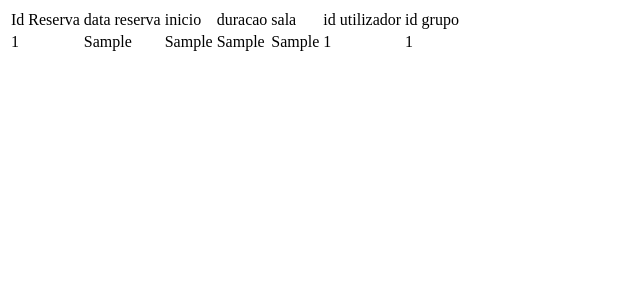
After one commit to FlashW1W/TalkALot, a PHP site: page /teste.php in a window 1280 px wide. The commit adds this page. Shown: the top 300 px of the page, without its empty margins (0-640 px from the left). Run offline with PHP 8.4, Linux system fonts and the light colour scheme; tables that the repository leaves empty or names only in its code hold one stand-in row (values such as "Sample post").

```diff
--- /dev/null
+++ b/teste.php
@@ -0,0 +1,50 @@
+<!DOCTYPE html>
+<html lang="en">
+<head>
+    <meta charset="UTF-8">
+    <meta name="viewport" content="width=device-width, initial-scale=1.0">
+    <meta http-equiv="X-UA-Compatible" content="ie=edge">
+    <title>Document</title>
+</head>
+<body>
+
+<?php
+
+$server = mysql_connect("localhost","root", "");
+$db =  mysql_select_db("lrm_v2",$server);
+$query = mysql_query("select * from reserva");
+?>
+
+
+<table class="striped">
+            <tr class="header">
+                <td>Id Reserva</td>
+                <td>data reserva</td>
+                <td>inicio</td>
+                <td>duracao</td>
+                <td>sala</td>
+                <td>id utilizador</td>
+                <td>id grupo</td>
+
+            </tr>
+            <?php
+               while ($row = mysql_fetch_array($query)) {
+                   echo "<tr>";
+                   echo "<td>".$row[id_reserva]."</td>";
+                   echo "<td>".$row[reserv_data]."</td>";
+                   echo "<td>".$row[reserv_hora_inicio]."</td>";
+                   echo "<td>".$row[reserv_duracao]."</td>";
+                   echo "<td>".$row[reserv_sala]."</td>";
+                   echo "<td>".$row[reserv_id_utilizador]."</td>";
+                   echo "<td>".$row[reserv_id_grupo]."</td>";
+
+
+                   echo "</tr>";
+               }
+
+            ?>
+        </table>
+
+
+</body>
+</html>
```
Also changed, not shown: Index.php (+19 -2 lines), phpregister.php (+19 -7 lines).
